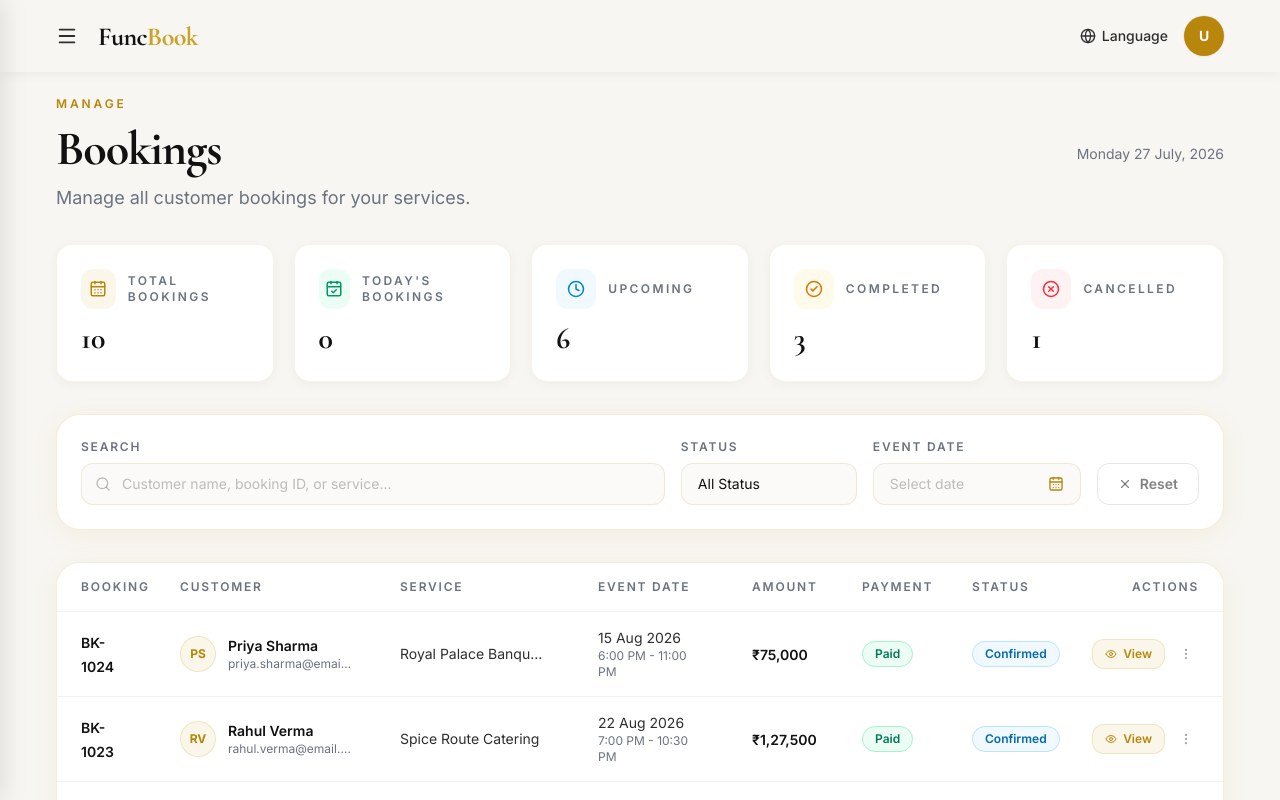
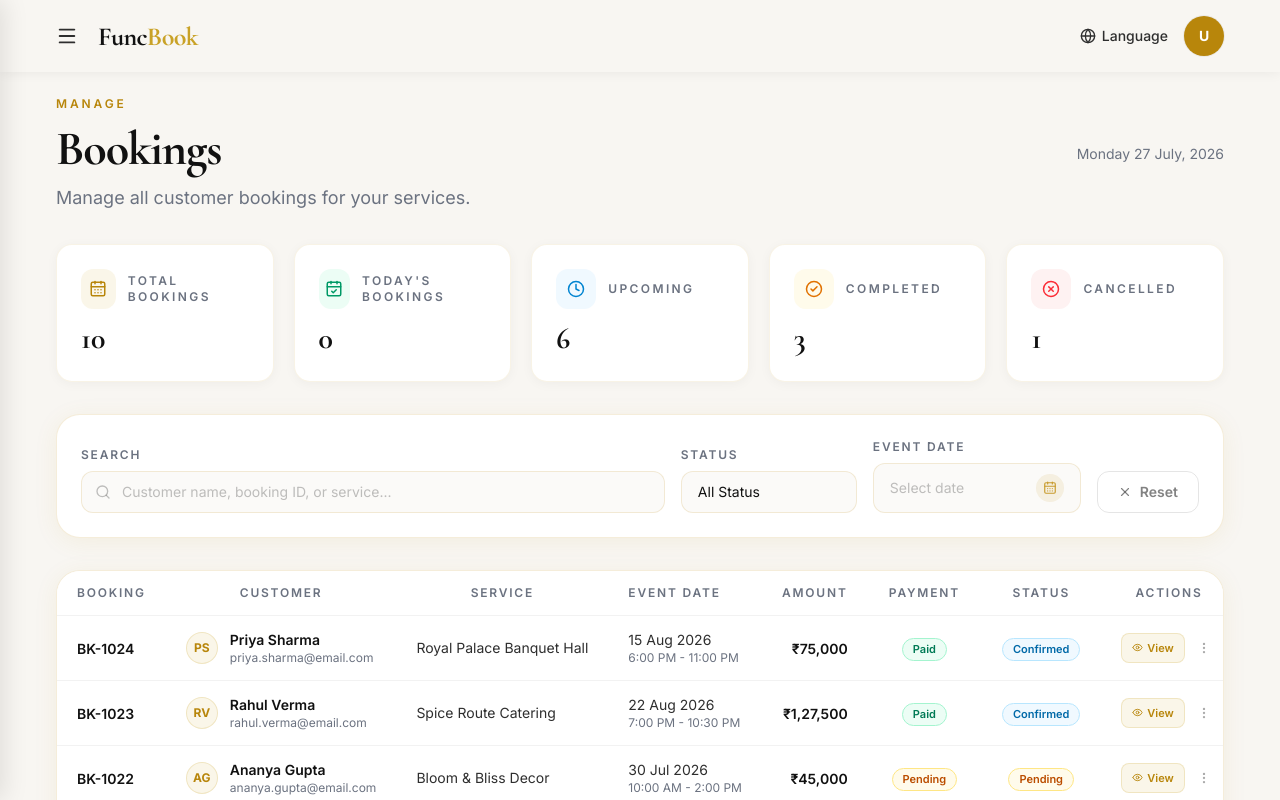
Before and after one commit to abiseck2421/FuncBook, a React (Vite) app in the folder frontend/: page /host/bookings in a window 1280 px wide. Built offline with nearby package versions, Linux system fonts and the light colour scheme; a web font is replaced by a local one.

Commit message:
Update Datepicker & fix the paddy issue in booking page

```diff
--- a/frontend/src/components/BookingDatePicker.tsx
+++ b/frontend/src/components/BookingDatePicker.tsx
@@ -173,7 +173,9 @@ export default function BookingDatePicker({
         <span className={!value ? 'text-charcoal/30' : 'text-royal'}>
           {value ? formatDateDisplay(value) : placeholder}
         </span>
-        <CalendarDays size={16} className="text-gold-deep shrink-0" />
+        <span className="w-7 h-7 rounded-full bg-[#F5EFE0] flex items-center justify-center shrink-0">
+          <CalendarDays size={14} className="text-[#C89B2D]" />
+        </span>
       </button>
 
       {/* Clear Button */}
@@ -181,7 +183,7 @@ export default function BookingDatePicker({
         <button
           type="button"
           onClick={handleClear}
-          className="absolute right-10 top-1/2 -translate-y-1/2 p-1 rounded-lg text-charcoal/30 hover:text-royal hover:bg-ivory transition-colors"
+          className="absolute right-11 top-1/2 -translate-y-1/2 p-1 rounded-lg text-charcoal/30 hover:text-royal hover:bg-ivory transition-colors"
         >
           <X size={14} />
         </button>
@@ -189,21 +191,18 @@ export default function BookingDatePicker({
 
       {/* Calendar Popup */}
       {isOpen && (
-        <div className="absolute top-full left-0 mt-2 z-50 w-[340px] bg-white rounded-2xl border border-[#E8E2D4] shadow-[0_16px_48px_rgba(0,0,0,0.12)] animate-slide-in overflow-hidden">
-          {/* Gold Gradient Header */}
-          <div
-            className="px-4 py-3 flex items-center justify-between"
-            style={{ background: 'linear-gradient(90deg, #A66A00 0%, #B8860B 30%, #C99700 65%, #D4A017 100%)' }}
-          >
+        <div className="absolute top-full left-0 mt-2 z-50 w-[340px] bg-white rounded-2xl border border-[#E8E2D4] shadow-[0_8px_32px_rgba(0,0,0,0.08)] animate-slide-in overflow-hidden">
+          {/* Light Header */}
+          <div className="px-4 py-3 flex items-center justify-between bg-[#FAF7F2] border-b border-[#E7C97A]">
             <div className="flex items-center gap-2">
-              <div className="w-7 h-7 rounded-full bg-white/20 flex items-center justify-center">
-                <CalendarDays size={14} className="text-white" />
+              <div className="w-7 h-7 rounded-full bg-[#F5EFE0] flex items-center justify-center">
+                <CalendarDays size={14} className="text-[#C89B2D]" />
               </div>
               <div className="flex items-center gap-1.5">
                 <select
                   value={viewMonth}
                   onChange={(e) => handleMonthChange(Number(e.target.value))}
-                  className="bg-white/15 text-white text-xs font-semibold rounded-lg px-2 py-1 border-none outline-none cursor-pointer appearance-none hover:bg-white/25 transition-colors"
+                  className="bg-white text-[#3D3D3D] text-xs font-semibold rounded-full px-2.5 py-1 border border-[#E7C97A] outline-none cursor-pointer appearance-none hover:border-[#C89B2D] hover:text-[#C89B2D] transition-colors"
                   style={{ WebkitAppearance: 'none' }}
                 >
                   {MONTHS.map((m, i) => (
@@ -213,7 +212,7 @@ export default function BookingDatePicker({
                 <select
                   value={viewYear}
                   onChange={(e) => handleYearChange(Number(e.target.value))}
-                  className="bg-white/15 text-white text-xs font-semibold rounded-lg px-2 py-1 border-none outline-none cursor-pointer appearance-none hover:bg-white/25 transition-colors"
+                  className="bg-white text-[#3D3D3D] text-xs font-semibold rounded-full px-2.5 py-1 border border-[#E7C97A] outline-none cursor-pointer appearance-none hover:border-[#C89B2D] hover:text-[#C89B2D] transition-colors"
                   style={{ WebkitAppearance: 'none' }}
                 >
                   {yearOptions.map((y) => (
@@ -226,14 +225,14 @@ export default function BookingDatePicker({
               <button
                 type="button"
                 onClick={handlePrevMonth}
-                className="w-7 h-7 rounded-lg flex items-center justify-center text-white/80 hover:text-white hover:bg-white/15 transition-colors"
+                className="w-7 h-7 rounded-full flex items-center justify-center text-[#C89B2D] hover:bg-[#F5EFE0] transition-colors"
               >
                 <ChevronLeft size={16} />
               </button>
               <button
                 type="button"
                 onClick={handleNextMonth}
-                className="w-7 h-7 rounded-lg flex items-center justify-center text-white/80 hover:text-white hover:bg-white/15 transition-colors"
+                className="w-7 h-7 rounded-full flex items-center justify-center text-[#C89B2D] hover:bg-[#F5EFE0] transition-colors"
               >
                 <ChevronRight size={16} />
               </button>
@@ -241,7 +240,7 @@ export default function BookingDatePicker({
           </div>
 
           {/* Day Labels */}
-          <div className="grid grid-cols-7 px-3 pt-3">
+          <div className="grid grid-cols-7 px-3 pt-3 bg-white">
             {SHORT_DAYS.map((day) => (
               <div key={day} className="text-center text-[10px] font-semibold uppercase tracking-wider text-secondary-text py-1">
                 {day}
--- a/frontend/src/pages/HostPages/HostBookingsPage.tsx
+++ b/frontend/src/pages/HostPages/HostBookingsPage.tsx
@@ -542,19 +542,19 @@ export default function HostBookingsPage() {
         ) : (
           <>
             {/* Desktop Table */}
-            <div className="hidden lg:block bg-white rounded-3xl border border-gold-deep/15 shadow-[0_4px_24px_rgba(184,134,11,0.08)] overflow-hidden h-[580px] flex flex-col">
-              <div className="overflow-auto flex-1 scrollbar-hide">
-                <table className="w-full table-fixed">
-                  <thead className="sticky top-0 z-10 bg-white">
+            <div className="hidden lg:block bg-white rounded-3xl border border-gold-deep/15 shadow-[0_4px_24px_rgba(184,134,11,0.08)] overflow-hidden">
+              <div className="overflow-x-auto scrollbar-hide">
+                <table className="w-full">
+                  <thead className="bg-white">
                     <tr className="border-b border-black/5">
-                      <th className="text-left text-xs font-semibold uppercase tracking-[0.15em] text-secondary-text px-6 py-4 w-[90px]">Booking</th>
-                      <th className="text-left text-xs font-semibold uppercase tracking-[0.15em] text-secondary-text px-6 py-4 w-[200px]">Customer</th>
-                      <th className="text-left text-xs font-semibold uppercase tracking-[0.15em] text-secondary-text px-6 py-4 w-[180px]">Service</th>
-                      <th className="text-left text-xs font-semibold uppercase tracking-[0.15em] text-secondary-text px-6 py-4 w-[140px]">Event Date</th>
-                      <th className="text-left text-xs font-semibold uppercase tracking-[0.15em] text-secondary-text px-6 py-4 w-[100px]">Amount</th>
-                      <th className="text-left text-xs font-semibold uppercase tracking-[0.15em] text-secondary-text px-6 py-4 w-[100px]">Payment</th>
-                      <th className="text-left text-xs font-semibold uppercase tracking-[0.15em] text-secondary-text px-6 py-4 w-[110px]">Status</th>
-                      <th className="text-right text-xs font-semibold uppercase tracking-[0.15em] text-secondary-text px-6 py-4 w-[140px]">Actions</th>
+                      <th className="text-left text-xs font-semibold uppercase tracking-[0.15em] text-secondary-text px-5 py-3.5 w-[90px] whitespace-nowrap">Booking</th>
+                      <th className="text-center text-xs font-semibold uppercase tracking-[0.15em] text-secondary-text px-5 py-3.5">Customer</th>
+                      <th className="text-center text-xs font-semibold uppercase tracking-[0.15em] text-secondary-text px-5 py-3.5">Service</th>
+                      <th className="text-left text-xs font-semibold uppercase tracking-[0.15em] text-secondary-text px-5 py-3.5 whitespace-nowrap">Event Date</th>
+                      <th className="text-center text-xs font-semibold uppercase tracking-[0.15em] text-secondary-text px-5 py-3.5 w-[100px] whitespace-nowrap">Amount</th>
+                      <th className="text-center text-xs font-semibold uppercase tracking-[0.15em] text-secondary-text px-5 py-3.5 w-[100px] whitespace-nowrap">Payment</th>
+                      <th className="text-center text-xs font-semibold uppercase tracking-[0.15em] text-secondary-text px-5 py-3.5 w-[100px] whitespace-nowrap">Status</th>
+                      <th className="text-center text-xs font-semibold uppercase tracking-[0.15em] text-secondary-text px-5 py-3.5 w-[110px] whitespace-nowrap">Actions</th>
                     </tr>
                   </thead>
                   <tbody>
@@ -563,12 +563,12 @@ export default function HostBookingsPage() {
                         key={booking.id}
                         className="border-b border-black/5 last:border-0 hover:bg-ivory/30 transition-colors"
                       >
-                        <td className="px-6 py-4">
+                        <td className="px-5 py-3.5 align-middle whitespace-nowrap">
                           <span className="text-sm font-semibold text-royal">{booking.id}</span>
                         </td>
-                        <td className="px-6 py-4">
+                        <td className="px-5 py-3.5 align-middle">
                           <div className="flex items-center gap-3 min-w-0">
-                            <div className="w-9 h-9 rounded-full bg-gold/10 border border-gold/20 flex items-center justify-center shrink-0">
+                            <div className="w-8 h-8 rounded-full bg-gold/10 border border-gold/20 flex items-center justify-center shrink-0">
                               <span className="text-xs font-bold text-gold-deep">{booking.customerInitials}</span>
                             </div>
                             <div className="min-w-0">
@@ -577,34 +577,34 @@ export default function HostBookingsPage() {
                             </div>
                           </div>
                         </td>
-                        <td className="px-6 py-4">
-                          <span className="text-sm text-charcoal truncate block" title={booking.serviceName}>{booking.serviceName}</span>
+                        <td className="px-5 py-3.5 align-middle">
+                          <span className="text-sm text-charcoal truncate block max-w-[180px]" title={booking.serviceName}>{booking.serviceName}</span>
                         </td>
-                        <td className="px-6 py-4">
+                        <td className="px-5 py-3.5 align-middle whitespace-nowrap">
                           <div className="text-sm text-charcoal">{formatDate(booking.eventDate)}</div>
                           <div className="text-xs text-secondary-text">{booking.eventTime}</div>
                         </td>
-                        <td className="px-6 py-4">
+                        <td className="px-5 py-3.5 align-middle text-right whitespace-nowrap">
                           <span className="text-sm font-semibold text-royal">₹{booking.amount.toLocaleString('en-IN')}</span>
                         </td>
-                        <td className="px-6 py-4">
-                          <span className={`inline-flex items-center px-3 py-1 rounded-full text-xs font-semibold border ${paymentStatusStyles[booking.paymentStatus]}`}>
+                        <td className="px-5 py-3.5 align-middle text-center">
+                          <span className={`inline-flex items-center px-2.5 py-0.5 rounded-full text-[11px] font-semibold border ${paymentStatusStyles[booking.paymentStatus]}`}>
                             {booking.paymentStatus.charAt(0).toUpperCase() + booking.paymentStatus.slice(1)}
                           </span>
                         </td>
-                        <td className="px-6 py-4">
-                          <span className={`inline-flex items-center px-3 py-1 rounded-full text-xs font-semibold border ${bookingStatusStyles[booking.status]}`}>
+                        <td className="px-5 py-3.5 align-middle text-center">
+                          <span className={`inline-flex items-center px-2.5 py-0.5 rounded-full text-[11px] font-semibold border ${bookingStatusStyles[booking.status]}`}>
                             {booking.status.charAt(0).toUpperCase() + booking.status.slice(1)}
                           </span>
                         </td>
-                        <td className="px-6 py-4">
-                          <div className="flex items-center justify-end gap-2">
+                        <td className="px-5 py-3.5 align-middle text-center">
+                          <div className="flex items-center justify-center gap-1.5">
                             <button
                               type="button"
                               onClick={() => setSelectedBooking(booking)}
-                              className="inline-flex items-center gap-1.5 px-3 py-1.5 rounded-xl text-xs font-semibold text-gold-deep bg-gold/10 border border-gold/20 hover:bg-gold-deep hover:text-white hover:border-gold-deep transition-all duration-300"
+                              className="inline-flex items-center gap-1 px-2.5 py-1.5 rounded-lg text-[11px] font-semibold text-gold-deep bg-gold/10 border border-gold/20 hover:bg-gold-deep hover:text-white hover:border-gold-deep transition-all duration-300"
                             >
-                              <Eye size={12} />
+                              <Eye size={11} />
                               View
                             </button>
                             <div className="relative">
```
